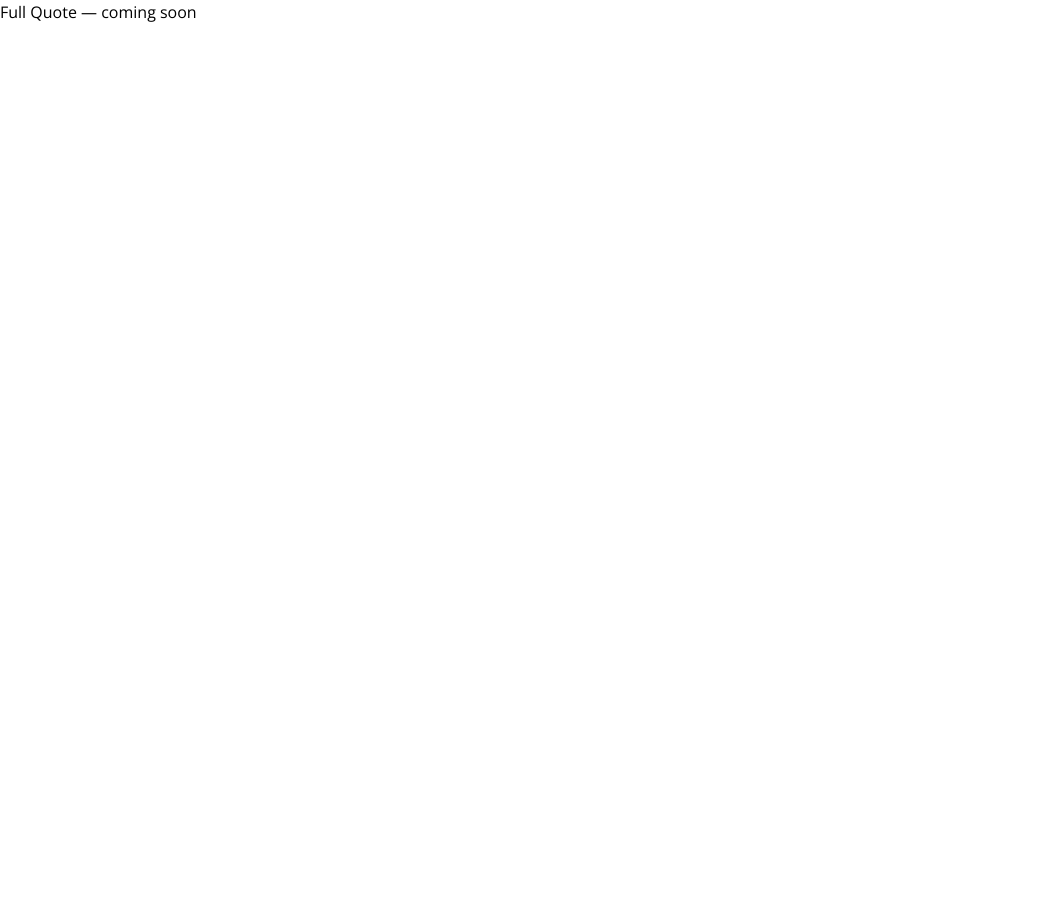
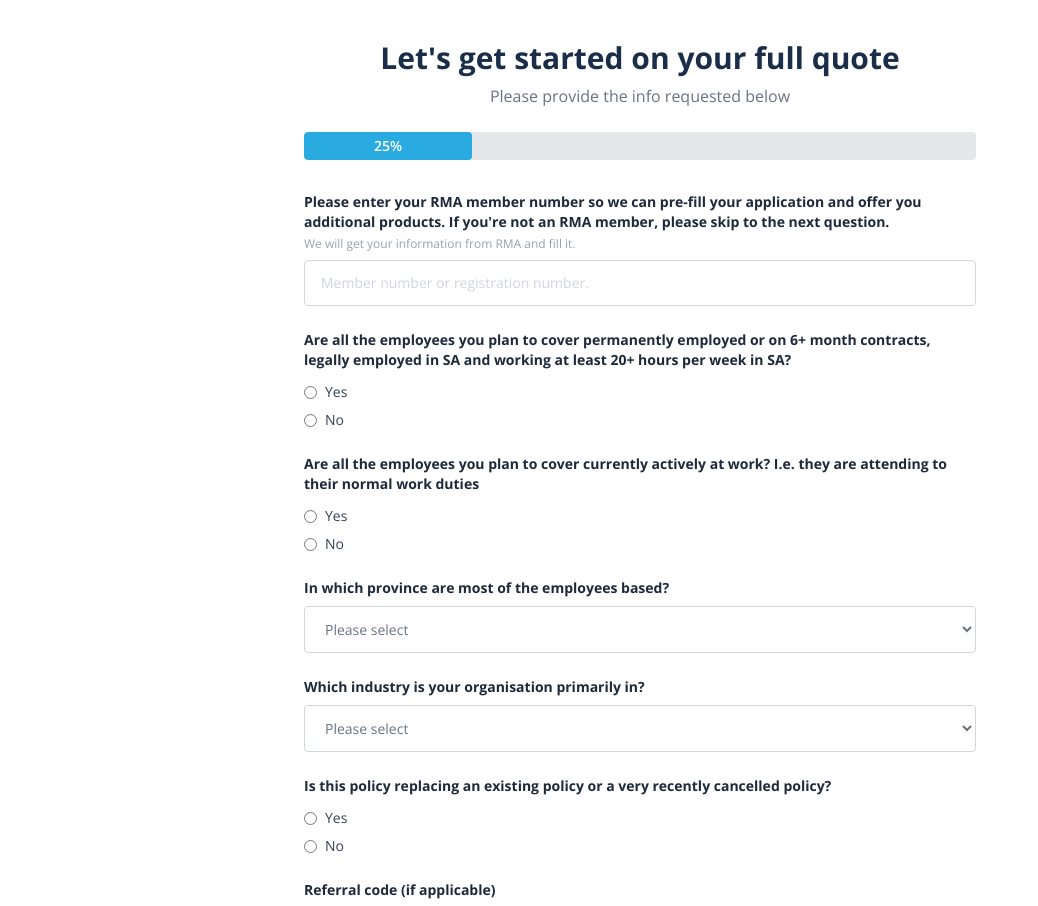
Before and after one commit to tanishlfi/Broker-Portal---Demo, a Next.js app in the folder Broker-Portal-Frontend/frontend/: page /quote/full in a window 1280 px wide. Shown: the top 906 px of the page, without its empty margins (0-1038 px from the left). Before the commit the page ends 800 px from the top, so only its background shows below. Built offline with nearby package versions, Linux system fonts and the light colour scheme.

Commit message:
Add full quote form page

```diff
--- a/Broker-Portal-Frontend/frontend/app/quote/full/page.tsx
+++ b/Broker-Portal-Frontend/frontend/app/quote/full/page.tsx
@@ -1,3 +1,173 @@
+"use client";
+
+import { useState } from "react";
+
 export default function FullQuotePage() {
-  return <div>Full Quote — coming soon</div>;
+  const [employedYes, setEmployedYes] = useState<string>("");
+  const [activelyYes, setActivelyYes] = useState<string>("");
+  const [replacingYes, setReplacingYes] = useState<string>("");
+  const [province, setProvince] = useState("");
+  const [industry, setIndustry] = useState("");
+  const [memberNumber, setMemberNumber] = useState("");
+  const [referral, setReferral] = useState("");
+
+  return (
+    <div className="min-h-screen bg-white flex flex-col items-center px-4 py-10">
+      <div className="w-full max-w-2xl">
+
+        {/* Title */}
+        <h1 className="text-2xl sm:text-3xl font-bold text-center mb-2" style={{ color: "#1a2e4a" }}>
+          Let's get started on your full quote
+        </h1>
+        <p className="text-center text-gray-500 text-sm sm:text-base mb-6">
+          Please provide the info requested below
+        </p>
+
+        {/* Progress bar */}
+        <div className="w-full bg-gray-200 rounded h-7 overflow-hidden mb-8">
+          <div
+            className="h-7 flex items-center justify-center text-white text-sm font-semibold rounded"
+            style={{ width: "25%", backgroundColor: "#29abe2" }}
+          >
+            25%
+          </div>
+        </div>
+
+        {/* Member number */}
+        <div className="mb-6">
+          <p className="text-sm font-bold text-gray-800 mb-1">
+            Please enter your RMA member number so we can pre-fill your application and offer you additional products. If you're not an RMA member, please skip to the next question.
+          </p>
+          <p className="text-xs text-gray-400 mb-2">We will get your information from RMA and fill it.</p>
+          <input
+            type="text"
+            placeholder="Member number or registration number."
+            value={memberNumber}
+            onChange={(e) => setMemberNumber(e.target.value)}
+            className="w-full px-4 py-3 border border-gray-300 rounded text-sm text-gray-700 placeholder-gray-300 outline-none focus:border-[#29abe2] transition-colors"
+          />
+        </div>
+
+        {/* Q1 */}
+        <div className="mb-6">
+          <p className="text-sm font-bold text-gray-800 mb-3">
+            Are all the employees you plan to cover permanently employed or on 6+ month contracts, legally employed in SA and working at least 20+ hours per week in SA?
+          </p>
+          <label className="flex items-center gap-2 text-sm text-gray-700 mb-2 cursor-pointer">
+            <input type="radio" name="employed" value="yes" checked={employedYes === "yes"} onChange={() => setEmployedYes("yes")} className="accent-[#29abe2]" />
+            Yes
+          </label>
+          <label className="flex items-center gap-2 text-sm text-gray-700 cursor-pointer">
+            <input type="radio" name="employed" value="no" checked={employedYes === "no"} onChange={() => setEmployedYes("no")} className="accent-[#29abe2]" />
+            No
+          </label>
+        </div>
+
+        {/* Q2 */}
+        <div className="mb-6">
+          <p className="text-sm font-bold text-gray-800 mb-3">
+            Are all the employees you plan to cover currently actively at work? I.e. they are attending to their normal work duties
+          </p>
+          <label className="flex items-center gap-2 text-sm text-gray-700 mb-2 cursor-pointer">
+            <input type="radio" name="actively" value="yes" checked={activelyYes === "yes"} onChange={() => setActivelyYes("yes")} className="accent-[#29abe2]" />
+            Yes
+          </label>
+          <label className="flex items-center gap-2 text-sm text-gray-700 cursor-pointer">
+            <input type="radio" name="actively" value="no" checked={activelyYes === "no"} onChange={() => setActivelyYes("no")} className="accent-[#29abe2]" />
+            No
+          </label>
+        </div>
+
+        {/* Province */}
+        <div className="mb-6">
+          <p className="text-sm font-bold text-gray-800 mb-2">In which province are most of the employees based?</p>
+          <select
+            value={province}
+            onChange={(e) => setProvince(e.target.value)}
+            className="w-full px-4 py-3 border border-gray-300 rounded text-sm text-gray-500 outline-none focus:border-[#29abe2] transition-colors bg-white"
+          >
+            <option value="" disabled>Please select</option>
+            <option>Gauteng</option>
+            <option>Western Cape</option>
+            <option>KwaZulu-Natal</option>
+            <option>Eastern Cape</option>
+            <option>Limpopo</option>
+            <option>Mpumalanga</option>
+            <option>North West</option>
+            <option>Free State</option>
+            <option>Northern Cape</option>
+          </select>
+        </div>
+
+        {/* Industry */}
+        <div className="mb-6">
+          <p className="text-sm font-bold text-gray-800 mb-2">Which industry is your organisation primarily in?</p>
+          <select
+            value={industry}
+            onChange={(e) => setIndustry(e.target.value)}
+            className="w-full px-4 py-3 border border-gray-300 rounded text-sm text-gray-500 outline-none focus:border-[#29abe2] transition-colors bg-white"
+          >
+            <option value="" disabled>Please select</option>
+            <option>Agriculture</option>
+            <option>Construction</option>
+            <option>Education</option>
+            <option>Finance</option>
+            <option>Healthcare</option>
+            <option>Manufacturing</option>
+            <option>Mining</option>
+            <option>Retail</option>
+            <option>Technology</option>
+            <option>Transport</option>
+            <option>Other</option>
+          </select>
+        </div>
+
+        {/* Q3 */}
+        <div className="mb-6">
+          <p className="text-sm font-bold text-gray-800 mb-3">
+            Is this policy replacing an existing policy or a very recently cancelled policy?
+          </p>
+          <label className="flex items-center gap-2 text-sm text-gray-700 mb-2 cursor-pointer">
+            <input type="radio" name="replacing" value="yes" checked={replacingYes === "yes"} onChange={() => setReplacingYes("yes")} className="accent-[#29abe2]" />
+            Yes
+          </label>
+          <label className="flex items-center gap-2 text-sm text-gray-700 cursor-pointer">
+            <input type="radio" name="replacing" value="no" checked={replacingYes === "no"} onChange={() => setReplacingYes("no")} className="accent-[#29abe2]" />
+            No
+          </label>
+        </div>
+
+        {/* Referral code */}
+        <div className="mb-10">
+          <p className="text-sm font-bold text-gray-800 mb-2">Referral code (if applicable)</p>
+          <div className="flex">
+            <input
+              type="text"
+              placeholder="Optional"
+              value={referral}
+              onChange={(e) => setReferral(e.target.value)}
+              className="flex-1 px-4 py-3 border border-gray-300 rounded-l text-sm text-gray-700 placeholder-gray-300 outline-none focus:border-[#29abe2] transition-colors"
+            />
+            <button
+              className="px-6 py-3 text-white text-sm font-semibold rounded-r transition-colors"
+              style={{ backgroundColor: "#29abe2" }}
+            >
+              Apply
+            </button>
+          </div>
+        </div>
+
+        {/* Next button */}
+        <div className="flex justify-center">
+          <button
+            className="px-16 py-3 text-white font-semibold rounded text-sm transition-colors"
+            style={{ backgroundColor: "#f5a623" }}
+          >
+            Next
+          </button>
+        </div>
+
+      </div>
+    </div>
+  );
 }
```
